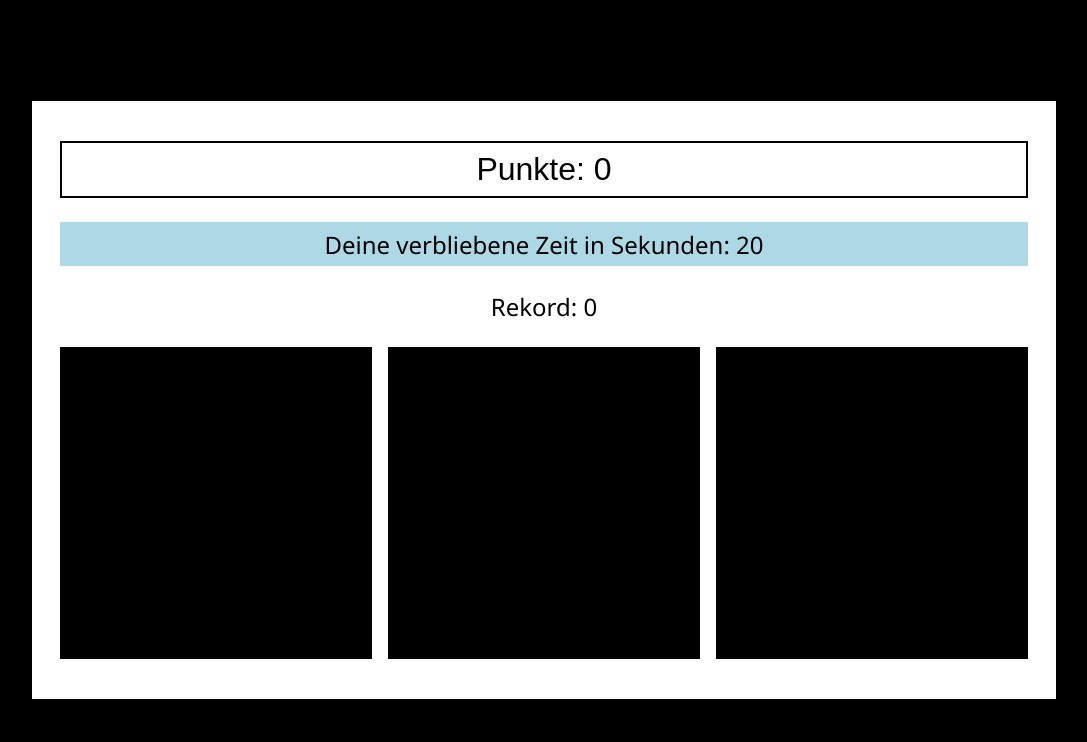
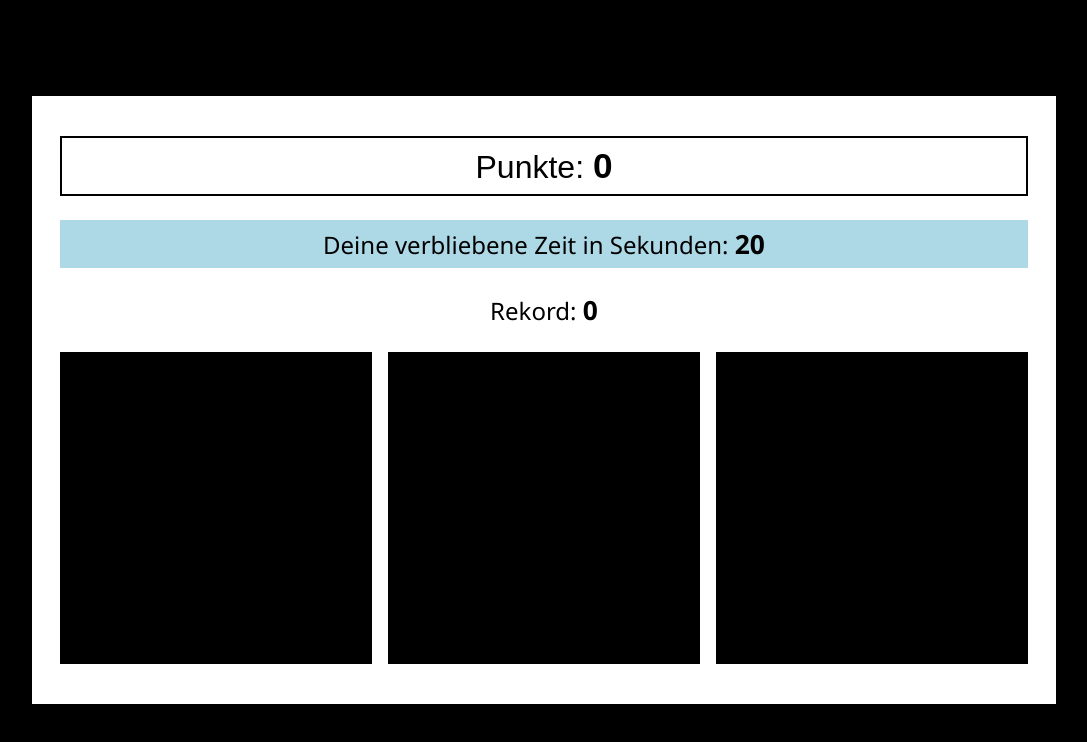
Before and after one commit to kiraGit67/brain-game, a plain HTML site: page index.html in a window 1280 px wide. Shown: the whole page, without its empty margins (96-1183 px from the left). Drawn offline with Linux system fonts and the light colour scheme.

Commit message:
adds styling to span elements

```diff
--- a/style.css
+++ b/style.css
@@ -46,6 +46,12 @@ main {
   width: 100%;
 }
 
+.center-text > span,
+#start-button > span {
+  font-size: 110%;
+  font-weight: bold;
+}
+
 #left-time {
   padding: 0.35rem 0.5rem;
   background-color: lightblue;
```
